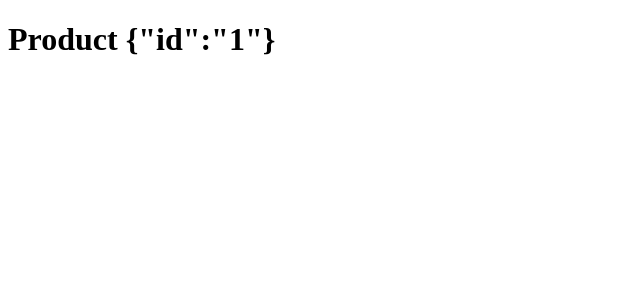
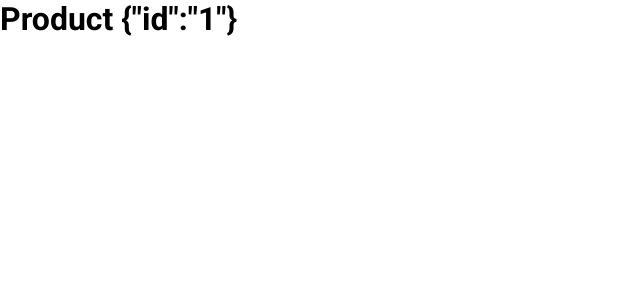
Before and after one commit to rdmuller/react-04-ignite-shop, a Next.js app: page /product/1 in a window 1280 px wide. Shown: the top 300 px of the page, without its empty margins (0-640 px from the left). Built offline with nearby package versions, Linux system fonts and the light colour scheme.

Commit message:
continuação

```diff
--- a/package.json
+++ b/package.json
@@ -10,6 +10,7 @@
   },
   "dependencies": {
     "@next/font": "13.1.6",
+    "@stitches/react": "^1.2.8",
     "@types/react-dom": "18.0.10",
     "eslint": "8.33.0",
     "eslint-config-next": "13.1.6",
--- a/src/pages/_app.tsx
+++ b/src/pages/_app.tsx
@@ -1,5 +1,8 @@
 import type { AppProps } from 'next/app'
+import { globalStyles } from '../styles/global'
 
 export default function App({ Component, pageProps }: AppProps) {
+  globalStyles();
+
   return <Component {...pageProps} />
 }
--- a/src/pages/_document.tsx
+++ b/src/pages/_document.tsx
@@ -1,4 +1,5 @@
 import { Head, Html, Main, NextScript } from "next/document";
+import { getCssText } from "../styles";
 
 export default function Document() {
     return (
@@ -7,6 +8,7 @@
                 <link rel="preconnect" href="https://fonts.googleapis.com" />
                 <link rel="preconnect" href="https://fonts.gstatic.com" crossOrigin="anonymous" />
                 <link href="https://fonts.googleapis.com/css2?family=Roboto:wght@400;700&display=swap" rel="stylesheet" />
+                <style id="stitches" dangerouslySetInnerHTML={{ __html: getCssText() }} />
             </Head>
             <body>
                 <Main />
--- /dev/null
+++ b/src/styles/global.ts
@@ -0,0 +1,17 @@
+import { globalCss } from ".";
+
+export const globalStyles = globalCss({
+    "*": {
+        margin: 0,
+        padding: 0,
+    },
+
+    body: {
+        "-webkit-font-smoothing": "antialiased",
+    },
+
+    "body, input, textarea, button": {
+        fontFamily: "Roboto",
+        fontWeight: 400,
+    },
+});
--- /dev/null
+++ b/src/styles/index.ts
@@ -0,0 +1,16 @@
+import { createStitches } from "@stitches/react";
+
+export const { config, styled, css, globalCss, keyframes, getCssText, theme, createTheme } = createStitches({
+    theme: {
+        colors: {
+            white: '#fff',
+            gray900: '#121214',
+            gray800: '#202024',
+            gray300: '#c4c4cc',
+            gray100: '#e1e1e6',
+
+            green500: '#00875f',
+            green300: '#00b37e'
+        }
+    }
+});
```
Also changed, not shown: 1 other file (tests, documents, lock files or other folders).
